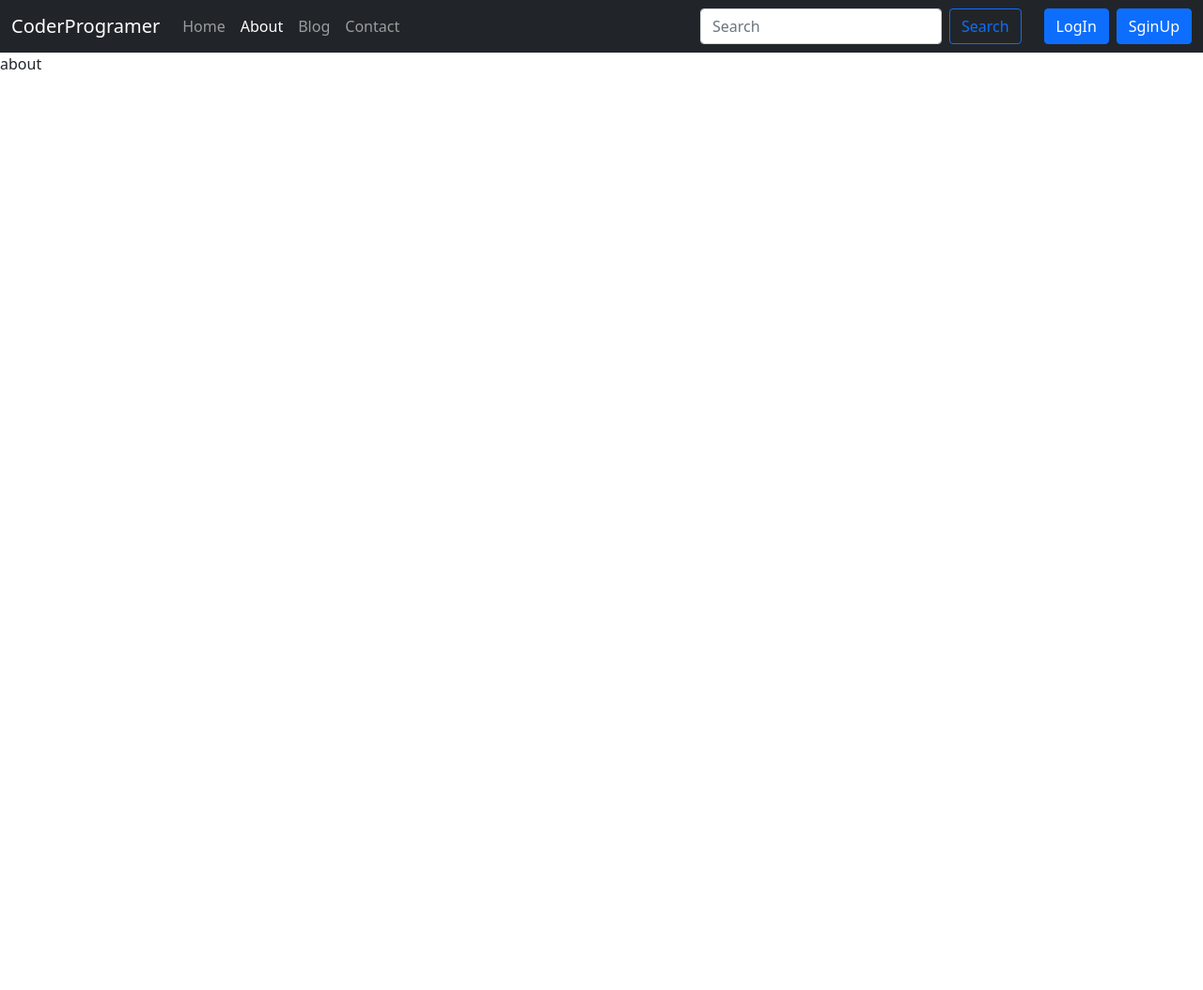
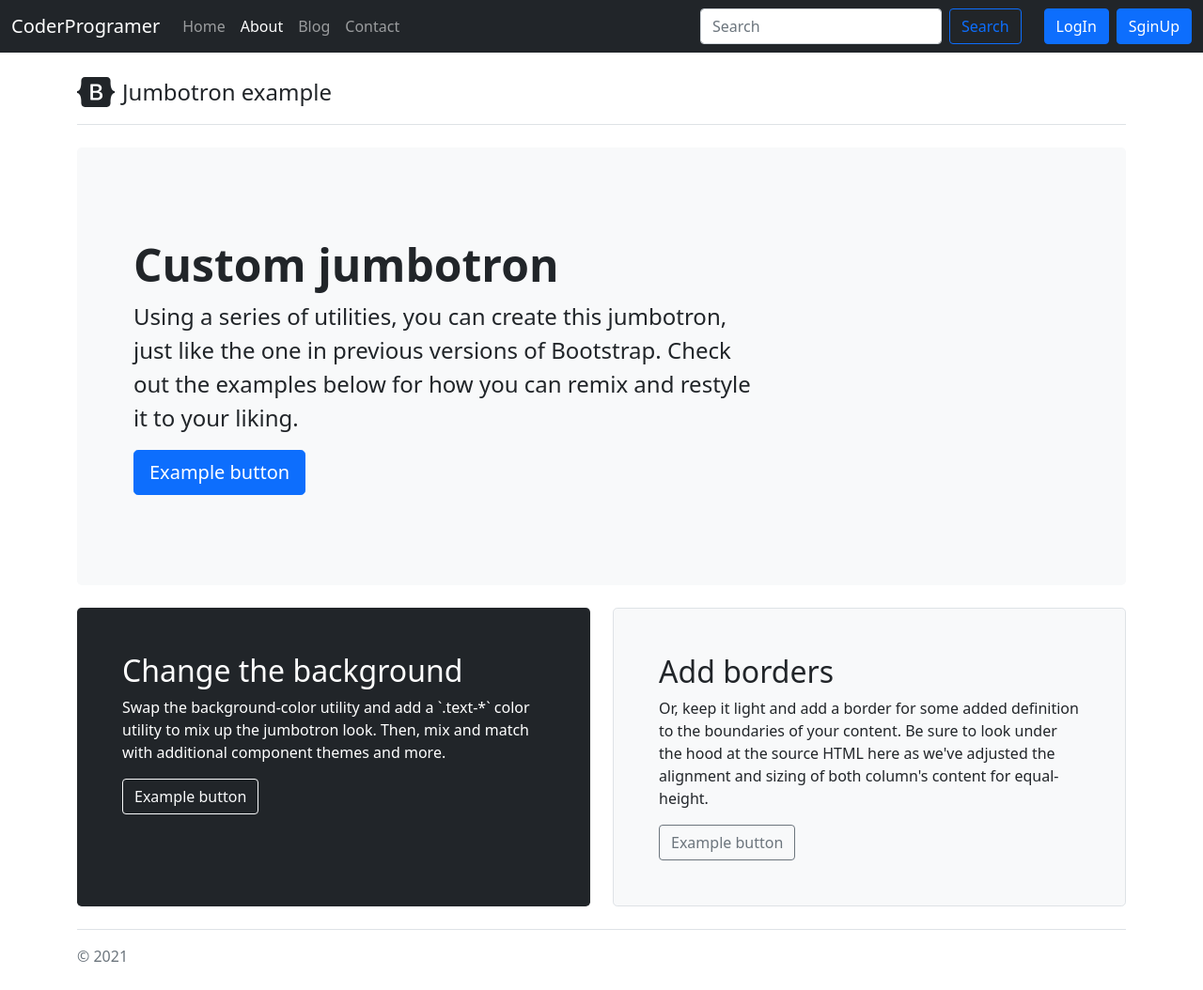
Before and after one commit to Sanskar0124/Coder-Programer-Django-, a Django app: page /about/ in a window 1280 px wide. Shown: the whole page at 94% size. Before the commit the page ends 74 px from the top, so only its background shows below. Run offline with Django 3.2, Linux system fonts and the light colour scheme.

Commit message:
Added About page

```diff
--- a/templates/home/about.html
+++ b/templates/home/about.html
@@ -4,5 +4,44 @@
 {% block aboutactive %}active{% endblock aboutactive %}
 
 {% block body %}
-about
+<main>
+  <div class="container py-4">
+    <header class="pb-3 mb-4 border-bottom">
+      <a href="/" class="d-flex align-items-center text-dark text-decoration-none">
+        <svg xmlns="http://www.w3.org/2000/svg" width="40" height="32" class="me-2" viewBox="0 0 118 94" role="img"><title>Bootstrap</title><path fill-rule="evenodd" clip-rule="evenodd" d="M24.509 0c-6.733 0-11.715 5.893-11.492 12.284.214 6.14-.064 14.092-2.066 20.577C8.943 39.365 5.547 43.485 0 44.014v5.972c5.547.529 8.943 4.649 10.951 11.153 2.002 6.485 2.28 14.437 2.066 20.577C12.794 88.106 17.776 94 24.51 94H93.5c6.733 0 11.714-5.893 11.491-12.284-.214-6.14.064-14.092 2.066-20.577 2.009-6.504 5.396-10.624 10.943-11.153v-5.972c-5.547-.529-8.934-4.649-10.943-11.153-2.002-6.484-2.28-14.437-2.066-20.577C105.214 5.894 100.233 0 93.5 0H24.508zM80 57.863C80 66.663 73.436 72 62.543 72H44a2 2 0 01-2-2V24a2 2 0 012-2h18.437c9.083 0 15.044 4.92 15.044 12.474 0 5.302-4.01 10.049-9.119 10.88v.277C75.317 46.394 80 51.21 80 57.863zM60.521 28.34H49.948v14.934h8.905c6.884 0 10.68-2.772 10.68-7.727 0-4.643-3.264-7.207-9.012-7.207zM49.948 49.2v16.458H60.91c7.167 0 10.964-2.876 10.964-8.281 0-5.406-3.903-8.178-11.425-8.178H49.948z" fill="currentColor"></path></svg>
+        <span class="fs-4">Jumbotron example</span>
+      </a>
+    </header>
+
+    <div class="p-5 mb-4 bg-light rounded-3">
+      <div class="container-fluid py-5">
+        <h1 class="display-5 fw-bold">Custom jumbotron</h1>
+        <p class="col-md-8 fs-4">Using a series of utilities, you can create this jumbotron, just like the one in previous versions of Bootstrap. Check out the examples below for how you can remix and restyle it to your liking.</p>
+        <button class="btn btn-primary btn-lg" type="button">Example button</button>
+      </div>
+    </div>
+
+    <div class="row align-items-md-stretch">
+      <div class="col-md-6">
+        <div class="h-100 p-5 text-white bg-dark rounded-3">
+          <h2>Change the background</h2>
+          <p>Swap the background-color utility and add a `.text-*` color utility to mix up the jumbotron look. Then, mix and match with additional component themes and more.</p>
+          <button class="btn btn-outline-light" type="button">Example button</button>
+        </div>
+      </div>
+      <div class="col-md-6">
+        <div class="h-100 p-5 bg-light border rounded-3">
+          <h2>Add borders</h2>
+          <p>Or, keep it light and add a border for some added definition to the boundaries of your content. Be sure to look under the hood at the source HTML here as we've adjusted the alignment and sizing of both column's content for equal-height.</p>
+          <button class="btn btn-outline-secondary" type="button">Example button</button>
+        </div>
+      </div>
+    </div>
+
+    <footer class="pt-3 mt-4 text-muted border-top">
+      &copy; 2021
+    </footer>
+  </div>
+</main>
+
 {% endblock body %}
```
